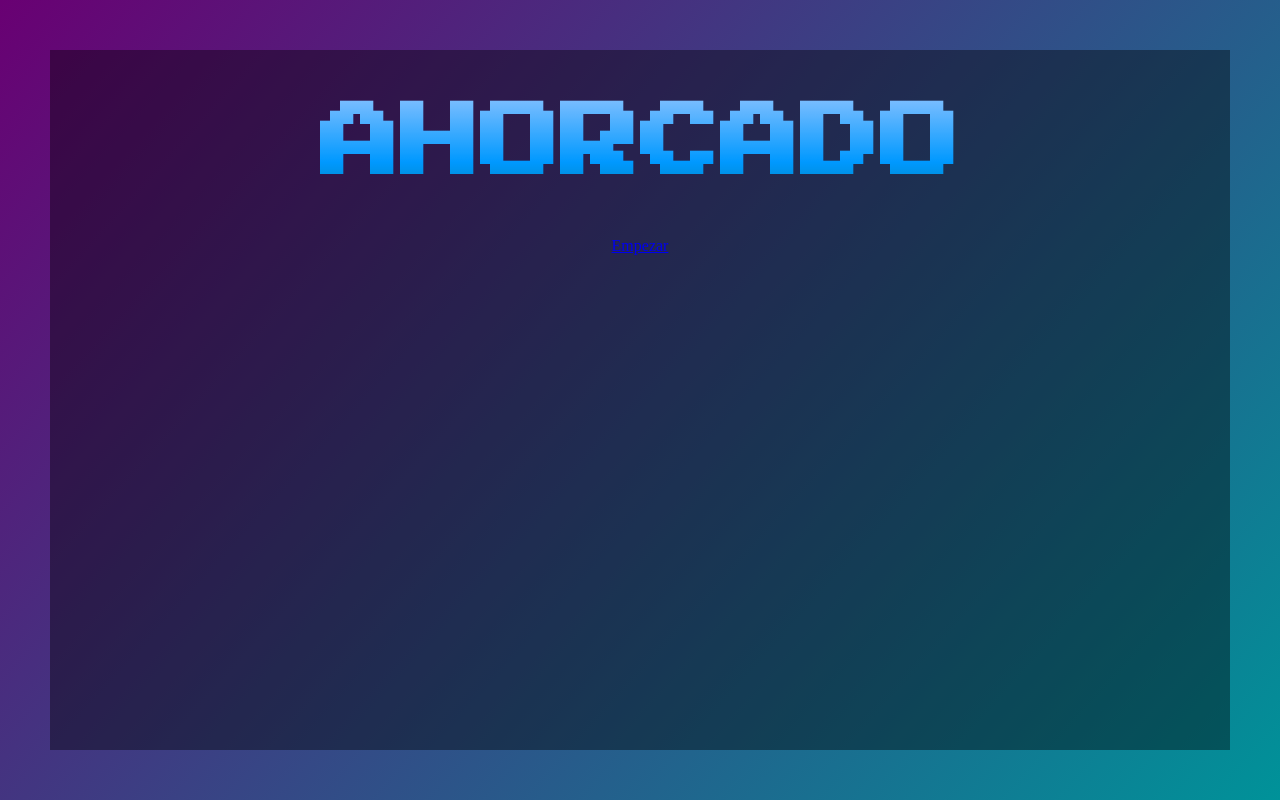
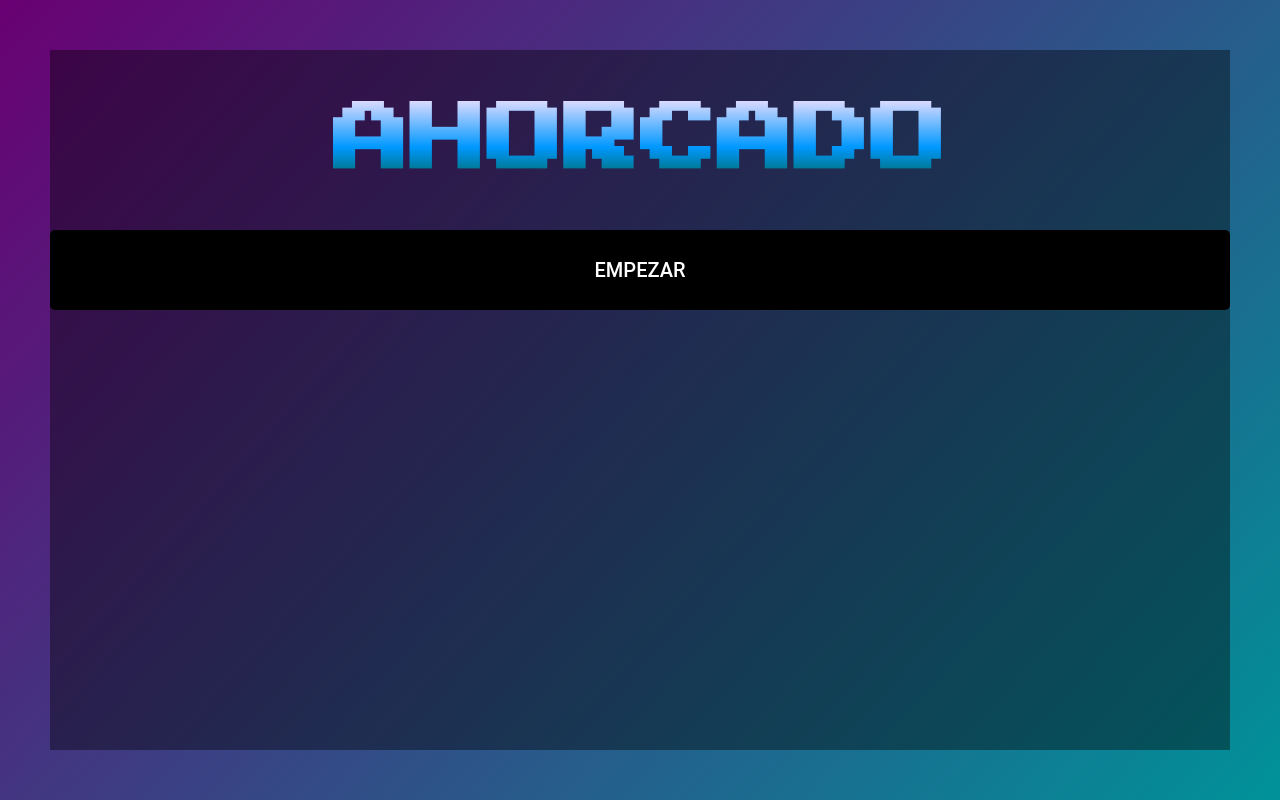
Before and after one commit to halg830/ahorcado, a Vue app: page / in a window 1280 px wide. Built offline with nearby package versions, Linux system fonts and the light colour scheme; what quasar would draw is missing.

Commit message:
colores4

```diff
--- a/src/App.vue
+++ b/src/App.vue
@@ -5,15 +5,19 @@
 <template>
     <div id="contenedorTodo">
         <div class="parteuno">
-            <div class="titulo"><h1>AHORCADO</h1></div>
-            <a href="../juego.html">Empezar</a>
+            <div><h1 class="titulo">AHORCADO</h1></div>
+            <button class="boton"><a href="../juego.html" style="text-decoration: none;"><span>Empezar</span></a></button>
         </div>
     </div>
 </template>
 
 <style scoped>
+
+/* *{
+    margin: 0;
+} */
 .titulo{
-    font-size: 40px;
+    font-size: 6vw;
     font-family: 'Press Start 2P', cursive;
     background: linear-gradient(yellow,red);
     color: transparent;
@@ -33,10 +37,63 @@
 }
 
 .parteuno{
+    /* padding: 85px 0px; */
     display: flex;
+    /* justify-content: space-between; */
     flex-direction: column;
     align-items: center;
     background-color: rgba(0, 0, 0, 0.399);
     height: 100%;
 }
+
+.boton {
+	display: inline-flex;
+	align-items: center;
+	justify-content: center;
+	width: 100%;
+	height: 80px;
+	background: black;
+	color: #fff;
+	font-family: 'Roboto', sans-serif;
+	font-size: 20px;
+	font-weight: 500;
+	border: none;
+	cursor: pointer;
+	text-transform: uppercase;
+	transition: .3s ease all;
+	border-radius: 5px;
+	position: relative;
+	overflow: hidden;
+
+}
+
+.boton span {
+	position: relative;
+	z-index: 2;
+	transition: .3s ease all;
+    color: white;
+}
+
+.boton::after {
+	content: "";
+	width: 1px;
+	height: 1px;
+	background: none;
+	position: absolute;
+	z-index: 1;
+	top: 50%;
+	left: 50%;
+	transition: .3s ease-in-out all;
+	border-radius: 100px;
+	transform-origin: center;
+}
+
+.boton:hover::after {
+	transform: scale(1000);
+	background: #26a104;
+}
+
+.boton:hover {
+	background: #141414;
+}
 </style>
```
